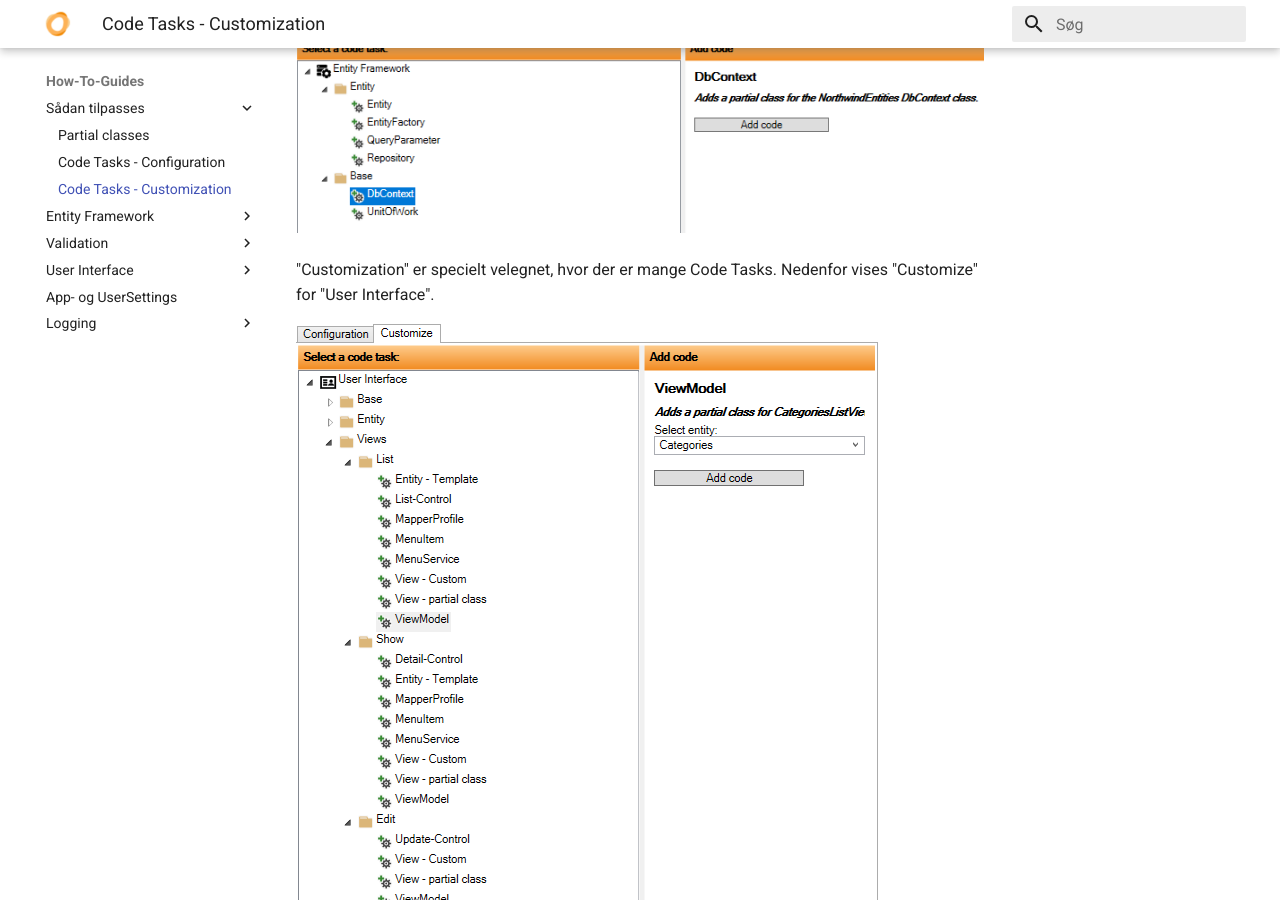
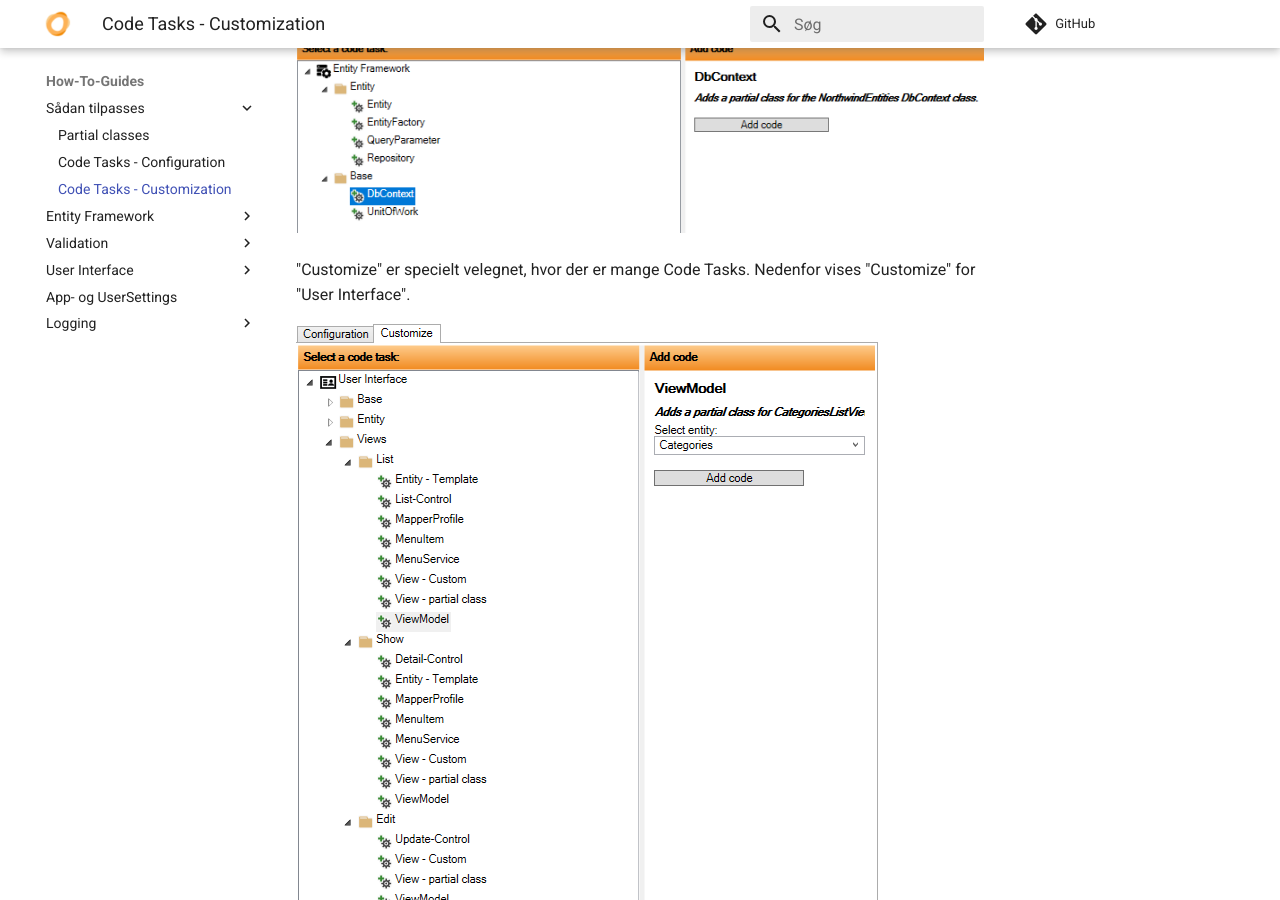
Before and after one commit to innovait-dk/idp_learn, an MkDocs documentation site: the page built from docs/tutorials/CodeTasksCustomization.md, in a window 1280 px wide and 900 px high, scrolled down 642 px. Built offline with MkDocs 1.6.1 and Material for MkDocs 9.7.7, drawn with Linux system fonts in a browser that asks for light colours; comment, search, counter and statistics services are not loaded.

Commit message:
Added github support

```diff
--- a/docs/tutorials/CodeTasksCustomization.md
+++ b/docs/tutorials/CodeTasksCustomization.md
@@ -10,6 +10,6 @@ Hvis der er valgt f.eks. DbContext, som nedenfor, så vises listen med entiteter
 
 ![](media/CodeTasksCustomization-1.png)
 
-"Customization" er specielt velegnet, hvor der er mange Code Tasks. Nedenfor vises "Customize" for "User Interface".
+"Customize" er specielt velegnet, hvor der er mange Code Tasks. Nedenfor vises "Customize" for "User Interface".
 
 ![Alt text](media/CodeTasksCustomization-2.png)
--- a/mkdocs.yml
+++ b/mkdocs.yml
@@ -1,4 +1,7 @@
 site_name: Learn Innova Developer Platform
+
+repo_url: https://github.com/innovait-dk/idp_learn
+edit_uri: edit/main/docs/
 
 markdown_extensions:
    - meta
@@ -17,6 +20,8 @@ extra_css:
 plugins:
    - search
    - glightbox
+   - git-revision-date-localized:
+      enable_creation_date: false
    #- unused_files
   # - htmlproofer
 
@@ -28,6 +33,7 @@ theme:
       - navigation.tabs
       - navigation.footer
       - content.code.copy
+      - content.action.edit
    favicon: media/favicon.ico
    logo: media/innova.png
    palette:
--- a/requirements.txt
+++ b/requirements.txt
@@ -1,4 +1,5 @@
-mkdocs-material==9.1.21
+mkdocs-material==9.4.3
 mkdocs-glightbox==0.3.4
 mkdocs-unused-files==0.2.0
 mkdocs-htmlproofer-plugin==1.0.0
+mkdocs-git-revision-date-localized-plugin=1.2.0
```
Also changed, not shown: 2 other files.
